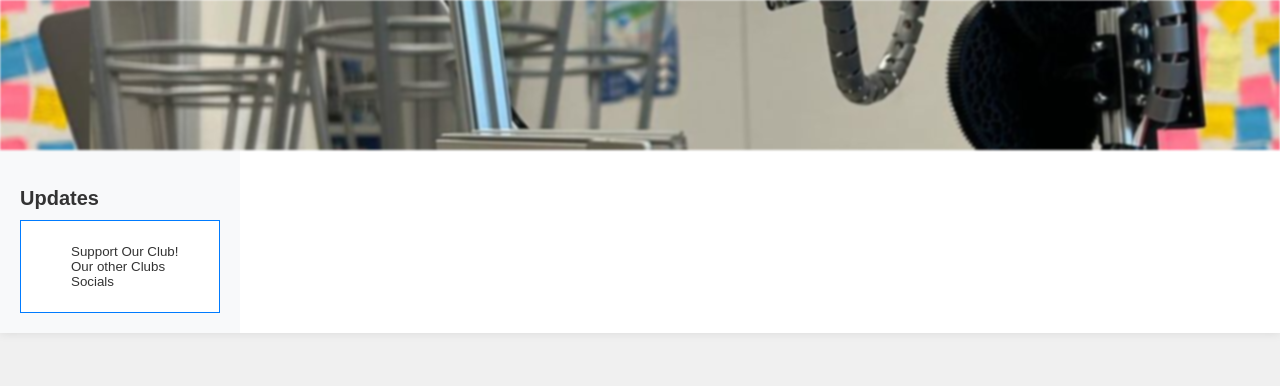
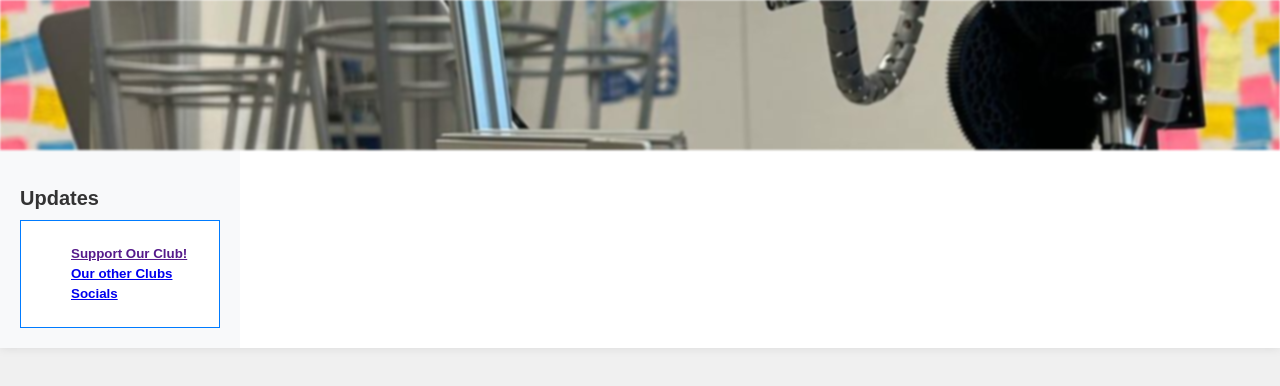
Before and after one commit to LiveWaffle/robotics-website, a plain HTML site: page index.html in a window 1280 px wide. Drawn offline with Linux system fonts and the light colour scheme.

Commit message:
Add socials and otherlinks

```diff
--- a/css/index.css
+++ b/css/index.css
@@ -38,3 +38,10 @@ filter: blur(1px);
     border: 1px solid #007bff;
     padding: 10px;
 }
+
+a {
+    color:var(red);
+    line-height: 20px;
+    font-weight:bold;
+    text-decoration: underline;
+}
--- a/index.html
+++ b/index.html
@@ -16,11 +16,11 @@
             <h2>Updates</h2>
             <div class="box">
                 <ul>
-                    <a>Support Our Club!</a>
+                    <a href="">Support Our Club!</a>
                     <br>
-                    <a>Our other Clubs</a>
+                    <a href="https://www.traditionprep.org/apps/pages/?type=d&uREC_ID=572437&pREC_ID=1103892">Our other Clubs</a>
                     <br>
-                    <a>Socials</a>
+                    <a href="https://www.instagram.com/tphs.robotics/">Socials</a>
 
 
                 </ul>
```
